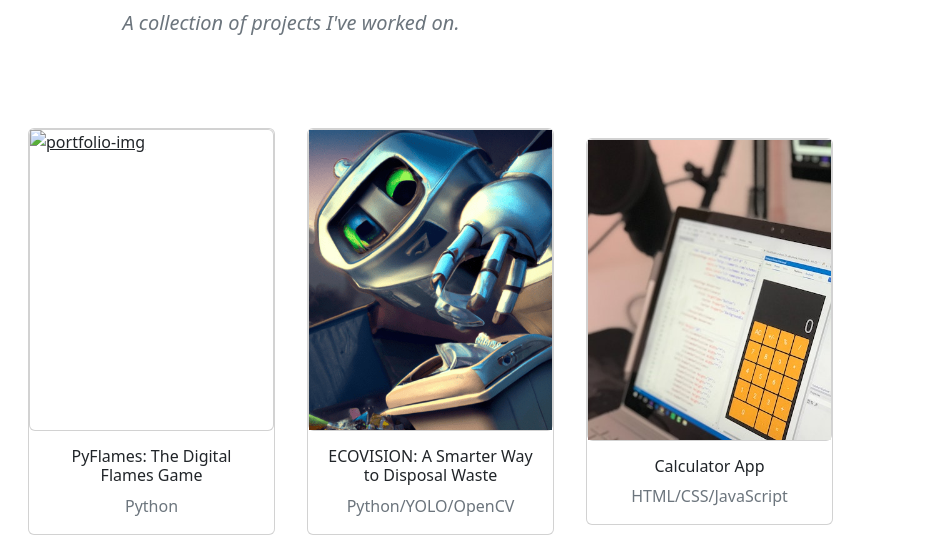
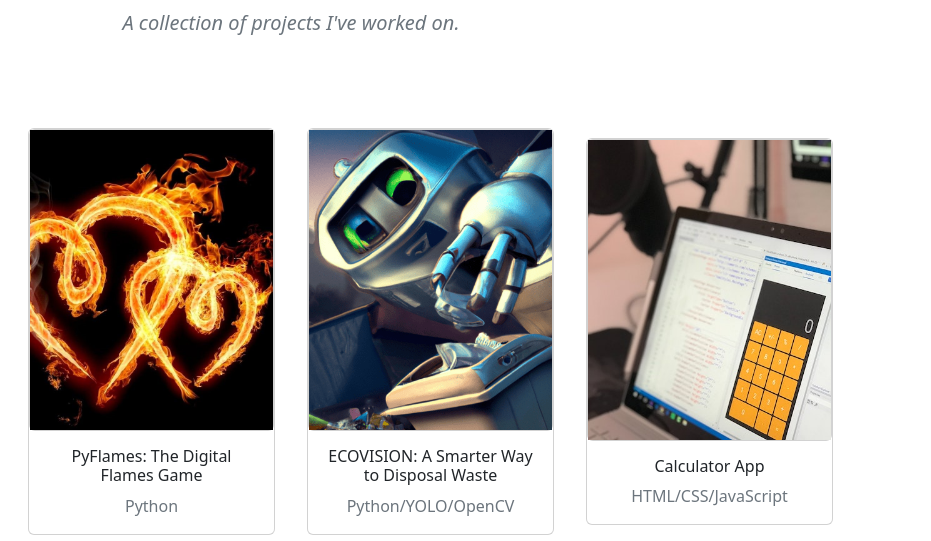
Before and after one commit to SuryaR08/Portfolio-, a website: page index.html in a window 1280 px wide. Shown: the part 2111-2652 px from the top of the page, 349-1280 px from the left. Drawn offline with nearby package versions, Linux system fonts and the light colour scheme.

Commit message:
Update index.html

```diff
--- a/index.html
+++ b/index.html
@@ -102,7 +102,7 @@
           <div class="col-lg-3 px-md-3 px-0 col-md-4 card-wrapper">
             <div class="card mt-4">
               <a class="card" href="https://replit.com/@suryaraja8903/PyFlames-The-Digital-Flames-Game?v=1" target="_blank">
-              <img src="images/pyflame.jpeg" class="img-fluid" alt="portfolio-img"></a>
+              <img src="images/pyflame.jpg" class="img-fluid" alt="portfolio-img"></a>
               <div class="card-body text-center">
                 <h6 class="card-title">PyFlames: The Digital Flames Game
                 </h6>
```
